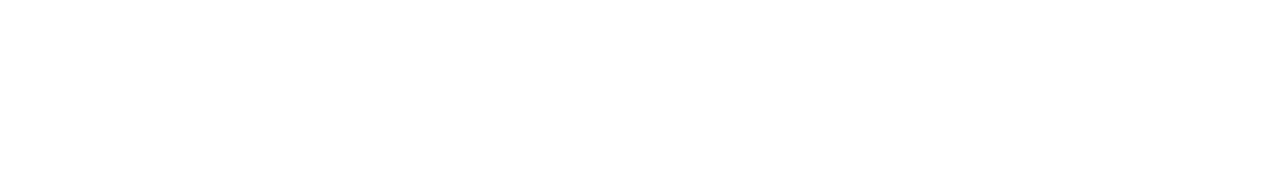
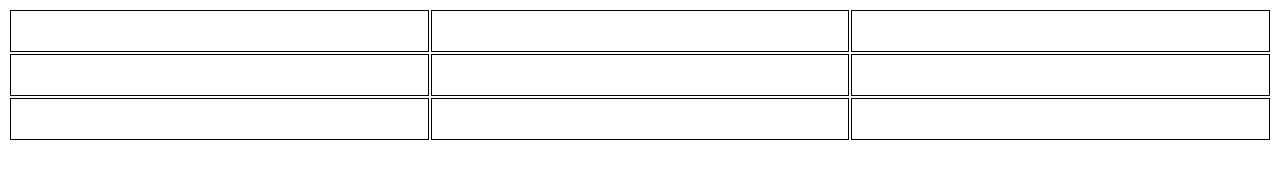
Before and after one commit to r-sede/exoJsMorpion, a website: page index.html in a window 1280 px wide. Drawn offline with nearby package versions, Linux system fonts and the light colour scheme.

Commit message:
display html table td have value=xy + css border

```diff
--- a/css/style.css
+++ b/css/style.css
@@ -0,0 +1,13 @@
+table {
+  table-layout: fixed;
+  width: 100%;
+  //border-collapse: separate;
+
+}
+
+ td {
+	display: table-cell;
+	vertical-align: inherit;
+  padding: 20px;
+  border: 1px solid black;
+}
--- a/index.html
+++ b/index.html
@@ -3,9 +3,17 @@
 <head>
 	<meta charset="UTF-8"/>
 	<title>jeu du morpionMorpion</title>
+	<link rel="stylesheet" href="css/style.css">
 </head>
 <body>
+
+	<table id="maVue">
+
+
+	</table>
+
+
+	<script type="text/javascript" src="node_modules/jquery/dist/jquery.min.js"></script>
 	<script type="text/javascript" src="js/app.js"></script>
-	<script type="text/javascript" src="node_modules/jquery/dist.jquery.min.js"></script>
 </body>
 </html>
--- a/js/app.js
+++ b/js/app.js
@@ -1 +1,24 @@
-console.log('hello world!!');
+function afficheTableauVide(w,h,id){
+
+	$(id).html('');
+
+	for(var yy = 0; yy < h ; yy++){
+		var curLigne = "<tr>";
+		for(var xx = 0 ;xx < w ; xx++){
+			var valuString = xx+""+yy;
+			curLigne+='<td class="cell" value="'+valuString+'"></td>';
+		}
+		curLigne +="</tr>";
+		$(id).append(curLigne);
+	}
+
+}
+
+
+
+
+$(document).ready(function(){
+
+afficheTableauVide(3,3,"#maVue");
+
+});
```
